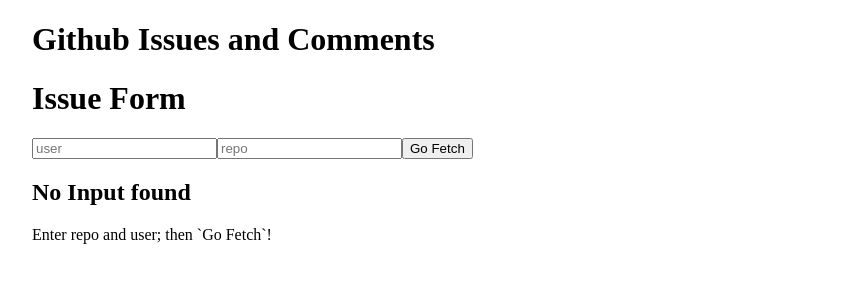
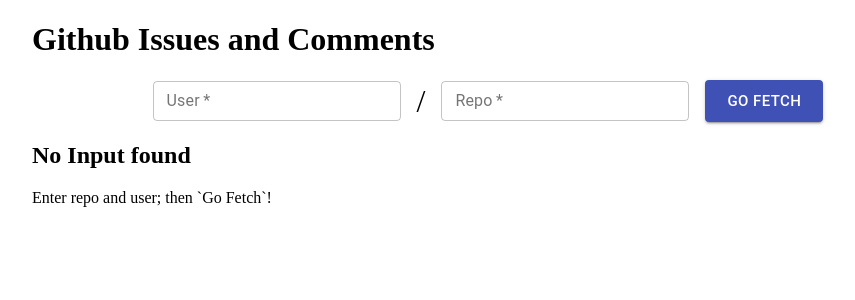
Before and after one commit to AluBhorta/cactus-frontend-assignment, a React (Create React App) app: page / in a window 1280 px wide. Shown: the top 300 px of the page, without its empty margins (152-1007 px from the left). Built offline with nearby package versions, Linux system fonts and the light colour scheme.

Commit message:
style input form add custom styles

```diff
--- a/package.json
+++ b/package.json
@@ -4,6 +4,7 @@
   "private": true,
   "dependencies": {
     "@material-ui/core": "^4.11.0",
+    "@material-ui/styles": "^4.10.0",
     "@testing-library/jest-dom": "^4.2.4",
     "@testing-library/react": "^9.5.0",
     "@testing-library/user-event": "^7.2.1",
--- a/src/app.tsx
+++ b/src/app.tsx
@@ -3,6 +3,8 @@
 
 import IssueForm from "./components/issue-form";
 import IssueList from "./components/issue-list";
+
+import "./styles/index.css";
 
 function App() {
     const [user, setUser] = useState("");
@@ -15,7 +17,7 @@
 
     return (
         <>
-            <Container maxWidth="md" >
+            <Container maxWidth="md">
                 <h1>Github Issues and Comments</h1>
 
                 <IssueForm handleGoFetch={handleGoFetch} />
--- a/src/components/issue-form.tsx
+++ b/src/components/issue-form.tsx
@@ -1,4 +1,12 @@
 import React, { useState } from "react";
+import { Button, Grid, TextField } from "@material-ui/core";
+import { makeStyles } from "@material-ui/core/styles";
+
+const useStyles = makeStyles({
+    slash: {
+        fontSize: "2rem",
+    },
+});
 
 interface IssueFormProps {
     handleGoFetch: (userInput: string, repoInput: string) => void;
@@ -8,7 +16,11 @@
     const [userInput, setUserInput] = useState("");
     const [repoInput, setRepoInput] = useState("");
 
-    const handleSubmit = (e: React.FormEvent<HTMLFormElement>) => {
+    const classes = useStyles();
+
+    const handleSubmit = (
+        e: React.MouseEvent<HTMLButtonElement, MouseEvent>
+    ) => {
         e.preventDefault();
         if (userInput && repoInput) {
             handleGoFetch(userInput, repoInput);
@@ -23,22 +35,49 @@
 
     return (
         <>
-            <h1>Issue Form</h1>
+            <form>
+                <Grid container alignItems="center" justify="center">
+                    <Grid item>
+                        <TextField
+                            label="User"
+                            variant="outlined"
+                            value={userInput}
+                            onChange={(e) => setUserInput(e.target.value)}
+                            placeholder="Enter Github user..."
+                            size="small"
+                            required
+                            aria-required
+                        />
+                    </Grid>
 
-            <form onSubmit={(e) => handleSubmit(e)}>
-                <input
-                    type="text"
-                    placeholder="user"
-                    value={userInput}
-                    onChange={(e) => setUserInput(e.target.value)}
-                />
-                <input
-                    type="text"
-                    placeholder="repo"
-                    value={repoInput}
-                    onChange={(e) => setRepoInput(e.target.value)}
-                />
-                <input type="submit" value="Go Fetch" />
+                    <Grid item>
+                        <span className={classes.slash + " ml mr"}>/</span>
+                    </Grid>
+
+                    <Grid item>
+                        <TextField
+                            label="Repo"
+                            variant="outlined"
+                            placeholder="Enter Github repo..."
+                            value={repoInput}
+                            onChange={(e) => setRepoInput(e.target.value)}
+                            size="small"
+                            required
+                            aria-required
+                        />
+                    </Grid>
+                    <Grid item>
+                        <span className="ml"></span>
+                        <Button
+                            variant="contained"
+                            color="primary"
+                            onClick={(e) => handleSubmit(e)}
+                            size="large"
+                        >
+                            Go Fetch
+                        </Button>
+                    </Grid>
+                </Grid>
             </form>
         </>
     );
--- a/src/components/issue-list.tsx
+++ b/src/components/issue-list.tsx
@@ -3,7 +3,6 @@
 
 import { useGithubIssueComments } from "../api/github-events.api";
 import ErrorDetails from "./error-details";
-import * as s from "../app.styles";
 
 interface IssueListProps {
     user: string;
--- /dev/null
+++ b/src/styles/index.css
@@ -0,0 +1 @@
+@import "./util.css";
--- /dev/null
+++ b/src/styles/util.css
@@ -0,0 +1,7 @@
+.ml {
+    margin-left: 1rem;
+}
+
+.mr {
+    margin-right: 1rem;
+}
```
